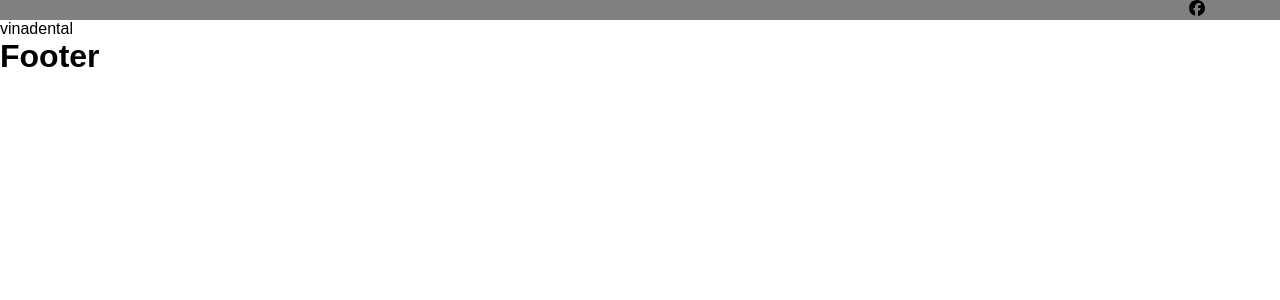
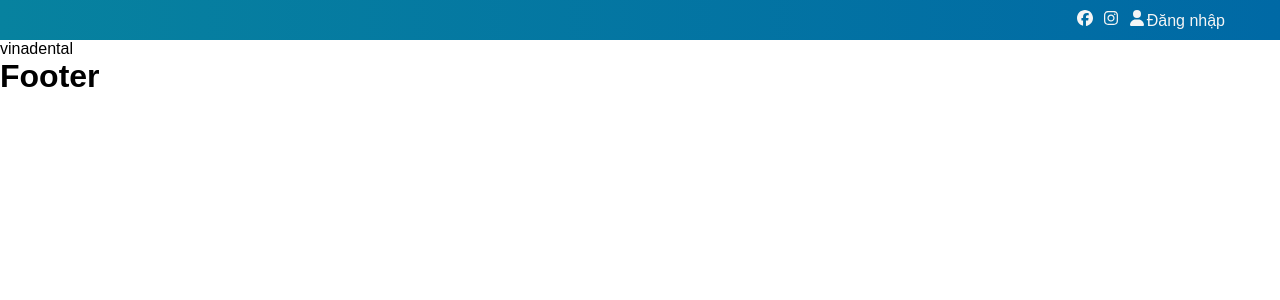
Before and after one commit to tunglvm/vinaDental, a React (Create React App) app in the folder fe/vinadental/: page / in a window 1280 px wide. Shown: the top 300 px of the page. Built offline with nearby package versions, Linux system fonts and the light colour scheme.

Commit message:
fixing sass bugs

```diff
--- a/fe/vinadental/jsconfig.json
+++ b/fe/vinadental/jsconfig.json
@@ -1,7 +1,9 @@
 {
   "compilerOptions": {
-    "baseUrl": "src",
+    "module": "commonjs",
+    "target": "es6",
+    "baseUrl": "./src",
     "ignoreDeprecations": "6.0"
   },
-  "include": ["src"]
+  "include": ["src/**/*"]
 }
--- a/fe/vinadental/src/pages/user/theme/header/index.js
+++ b/fe/vinadental/src/pages/user/theme/header/index.js
@@ -1,6 +1,9 @@
 import { memo } from "react";
+import { Link } from "react-router-dom";
 import "./style.scss";
 import { FaFacebook } from "react-icons/fa6";
+import { FaInstagram } from "react-icons/fa6";
+import { FaUser } from "react-icons/fa6";
 
 const Header = () => {
     return (
@@ -10,9 +13,24 @@ const Header = () => {
                     <div className="col-6"></div>
                     <div className="col-6 header__top_right">
                         <ul>
-                            <li><FaFacebook /></li>
-                            <li></li>
-                            <li></li>
+                            <li>
+                                <Link to = {""}>
+                                    <FaFacebook />
+                                </Link>
+                            </li>
+                            <li>
+                                <Link to = {""}>
+                                    <FaInstagram />
+                                </Link>
+                            </li>
+                            <li>
+                                <Link to = {""}>
+                                    <FaUser />
+                                </Link>
+                                <Link to = {""}>
+                                    <span>Đăng nhập</span>
+                                </Link>
+                            </li>
                         </ul>
                     </div>
                 </div>
--- a/fe/vinadental/src/pages/user/theme/header/style.scss
+++ b/fe/vinadental/src/pages/user/theme/header/style.scss
@@ -1,16 +1,30 @@
 @use "sass:map";
+@import "../../../../style/pages/theme";
 
 .header__top {
-    background-color: gray;
+    background: map.get($theme-colors, "top-header-color");
 }
 
 .header__top_right {
     display: flex;
     justify-content: end;
+    padding: 10px 0 10px;
 
     ul {
         display: flex;
         column-gap: 10px;
         list-style: none;
+
+        a {
+            font-size: 16px;
+            display: inline-block;
+            text-decoration: none;
+            color: map.get($theme-colors, "main");
+
+            span {
+                font-size: 16px;
+                margin-left: 2px;
+            }
+        }
     }
 }
--- a/fe/vinadental/src/style/pages/_theme.scss
+++ b/fe/vinadental/src/style/pages/_theme.scss
@@ -1,5 +1,6 @@
-// common theme style
-
-$theme-color : (
-    "main-color: #21A2D1"
-)
+// File: _theme.scss
+$theme-colors: (
+    "text-color": black,
+    "top-header-color": linear-gradient(to right, #07829F , #0069A5 ),
+    "main": #f5f5f5,
+);
```
